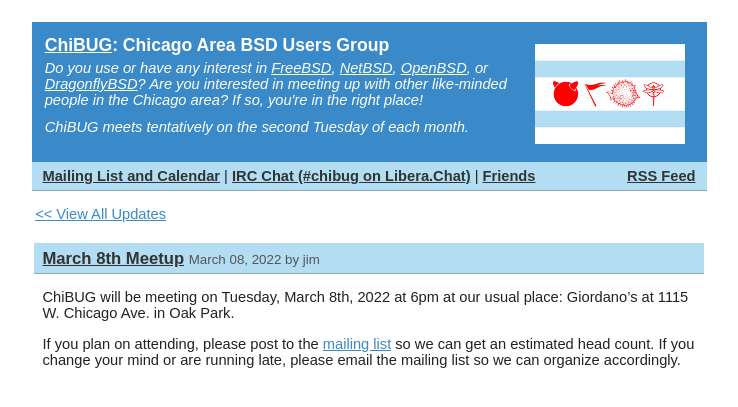
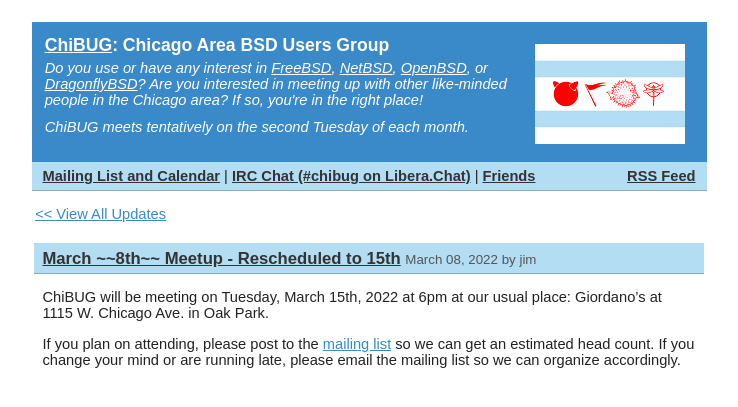
Before and after one commit to jcs/chibug.org, a Jekyll site: the page built from _posts/2022-03-08-meeting.md, in a window 1280 px wide. Shown: the top 407 px of the page, without its empty margins (271-1009 px from the left). Built offline with Jekyll 4.4.1, drawn with Linux system fonts in a browser that asks for light colours.

Commit message:
NEW DATE

```diff
--- a/_posts/2022-03-08-meeting.md
+++ b/_posts/2022-03-08-meeting.md
@@ -1,11 +1,11 @@
 ---
 layout: post
-title: "March 8th Meetup"
+title: "March ~~8th~~ Meetup - Rescheduled to 15th"
 author: jim
 ---
 
 ChiBUG will be meeting on
-Tuesday, March 8th, 2022
+Tuesday, March 15th, 2022
 at
 6pm
 at
```
